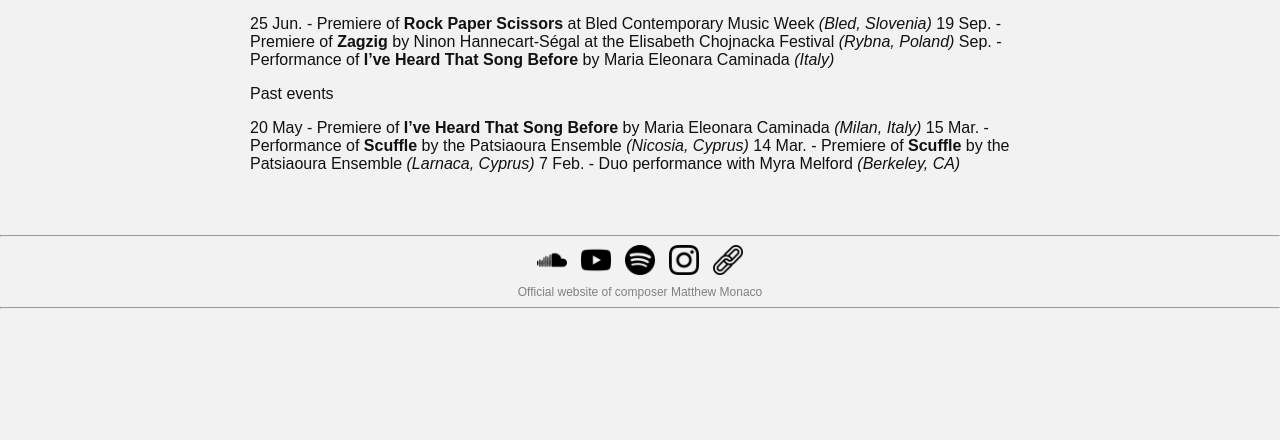
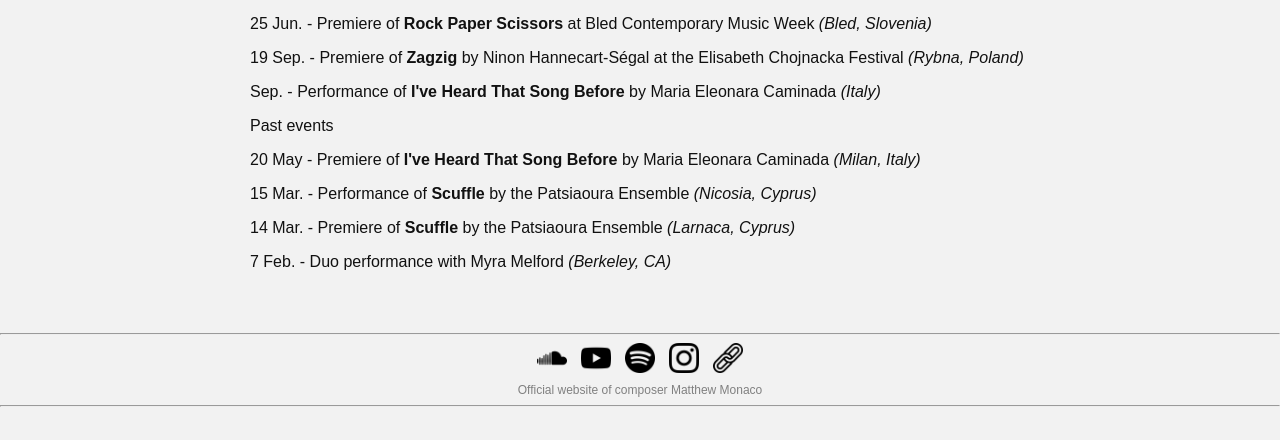
Before and after one commit to matthew-monaco/matthew-monaco.github.io, a Jekyll site: the page built from index.md, in a window 1280 px wide. Shown: the part 479-919 px from the top of the page. Built offline with Jekyll 4.4.1, drawn with Linux system fonts in a browser that asks for light colours.

```diff
--- a/index.md
+++ b/index.md
@@ -12,13 +12,13 @@ I am a Paris-based composer and pianist, originally from New Jersey. Feel free t
 
 Upcoming events
 
-25 Jun. - Premiere of <strong>Rock Paper Scissors</strong> at Bled Contemporary Music Week <em>(Bled, Slovenia)</em>
-19 Sep. -  Premiere of <strong>Zagzig</strong> by Ninon Hannecart-Ségal at the Elisabeth Chojnacka Festival <em>(Rybna, Poland)</em>
-Sep. - Performance of <strong>I've Heard That Song Before</strong> by Maria Eleonara Caminada <em>(Italy)</em>
+<p>25 Jun. - Premiere of <strong>Rock Paper Scissors</strong> at Bled Contemporary Music Week <em>(Bled, Slovenia)</em></p>
+<p>19 Sep. -  Premiere of <strong>Zagzig</strong> by Ninon Hannecart-Ségal at the Elisabeth Chojnacka Festival <em>(Rybna, Poland)</em></p>
+<p>Sep. - Performance of <strong>I've Heard That Song Before</strong> by Maria Eleonara Caminada <em>(Italy)</em></p>
 
 Past events
 
-20 May - Premiere of <strong>I've Heard That Song Before</strong> by Maria Eleonara Caminada <em>(Milan, Italy)</em>
-15 Mar. - Performance of <strong>Scuffle</strong> by the Patsiaoura Ensemble <em>(Nicosia, Cyprus)</em>
-14 Mar. - Premiere of <strong>Scuffle</strong> by the Patsiaoura Ensemble <em>(Larnaca, Cyprus)</em>
-7 Feb. - Duo performance with Myra Melford <em>(Berkeley, CA)</em>
+<p>20 May - Premiere of <strong>I've Heard That Song Before</strong> by Maria Eleonara Caminada <em>(Milan, Italy)</em></p>
+<p>15 Mar. - Performance of <strong>Scuffle</strong> by the Patsiaoura Ensemble <em>(Nicosia, Cyprus)</em></p>
+<p>14 Mar. - Premiere of <strong>Scuffle</strong> by the Patsiaoura Ensemble <em>(Larnaca, Cyprus)</em></p>
+<p>7 Feb. - Duo performance with Myra Melford <em>(Berkeley, CA)</em></p>
```
